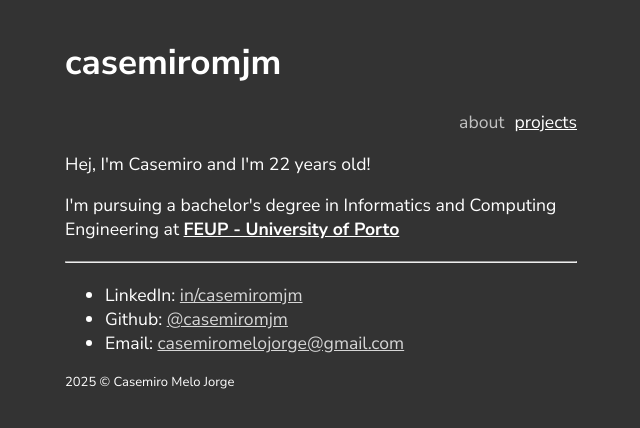
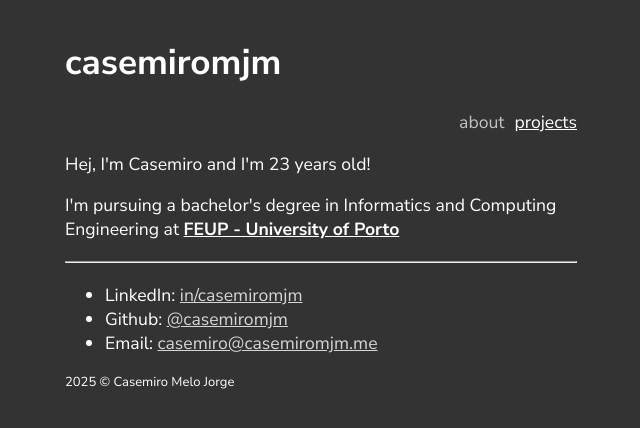
Before and after one commit to casemiromjm/casemiromjm.github.io, a Jekyll site: the page built from index.html, in a window 1280 px wide. Shown: the top 428 px of the page, without its empty margins (319-959 px from the left). Built offline with Jekyll 4.4.1, drawn with Linux system fonts in a browser that asks for light colours; some of the changed lines change nothing that is shown.

Commit message:
added dynamic age calculation

```diff
--- /dev/null
+++ b/assets/js/anniversary.js
@@ -0,0 +1,23 @@
+function calculateAge()
+{
+    const today = new Date();
+    const birthday = new Date("2003-02-20");
+
+    let age = today.getFullYear() - birthday.getFullYear();
+
+    const monthDiff = today.getMonth() - birthday.getMonth();
+    if (monthDiff < 0 || (monthDiff == 0 && today.getDate() < birthday.getDate()))
+    {
+        age--;
+    }
+
+    const ageElement = document.getElementById("my-age");
+    if (ageElement)
+    {
+        ageElement.textContent = age;
+    } else {
+        console.warn("Failed getting the age element");
+    }
+}
+
+document.addEventListener("DOMContentLoaded",  calculateAge());
--- a/index.html
+++ b/index.html
@@ -2,8 +2,9 @@
 layout: default
 ---
 <!-- content to be displayed -->
+<script src="assets/js/anniversary.js" defer></script>
 <p>
-    Hej, I'm Casemiro and I'm 22 years old!
+    Hej, I'm Casemiro and I'm <span id="my-age">22</span> years old!
 </p>
 <p>
     I'm pursuing a bachelor's degree in Informatics and Computing Engineering at <em><a href="https://fe.up.pt" target="_blank" rel="noopener noreferrer">FEUP - University of Porto</a></em>
@@ -13,5 +14,5 @@ layout: default
 <ul>
     <li>LinkedIn: <a class="link" href="https://www.linkedin.com/in/casemiromjm" target="_blank" rel="noopener noreferrer">in/casemiromjm</a></li>
     <li>Github: <a class="link" href="https://github.com/casemiromjm" target="_blank" rel="noopener noreferrer">@casemiromjm</a></li>
-    <li>Email: <a class="link" href="mailto:casemiromelojorge@gmail.com" target="_blank"  rel="noopener noreferrer">casemiromelojorge@gmail.com</a></li>
+    <li>Email: <a class="link" href="mailto:casemiro@casemiromjm.me" target="_blank"  rel="noopener noreferrer">casemiro@casemiromjm.me</a></li>
 </ul>
```
